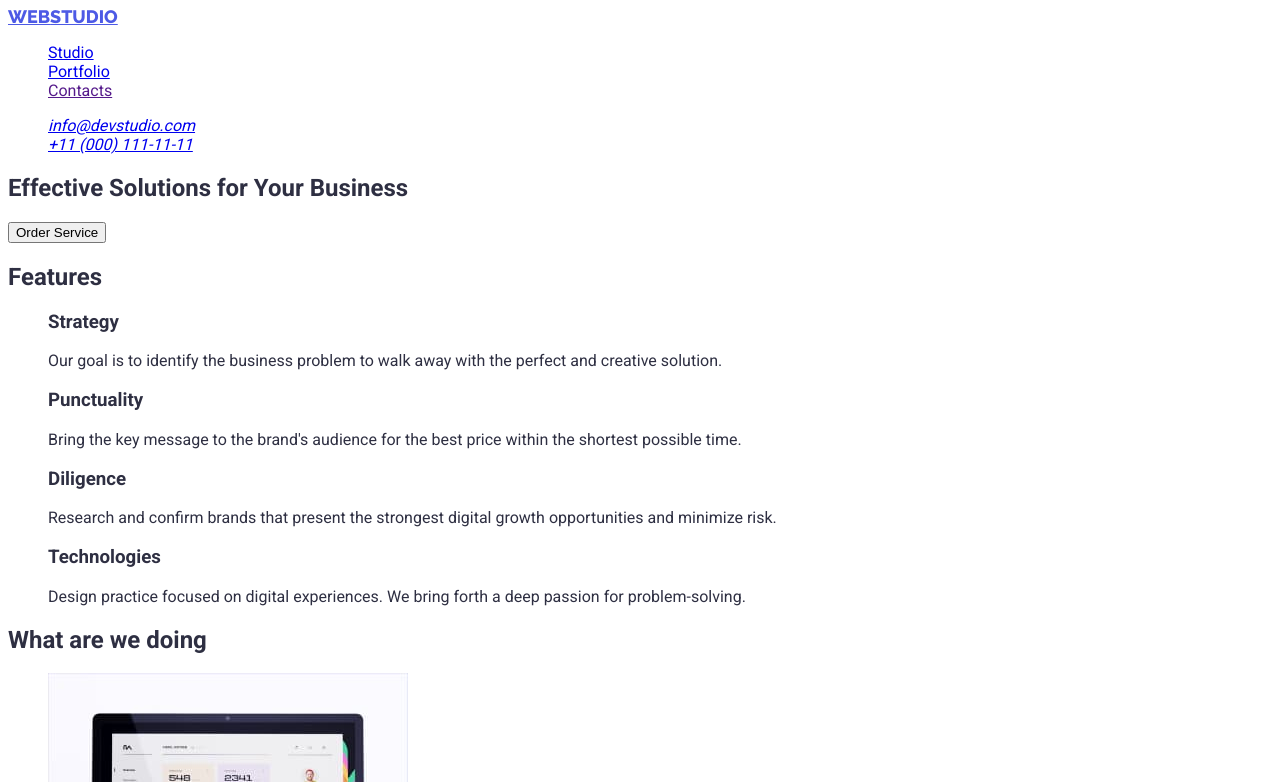
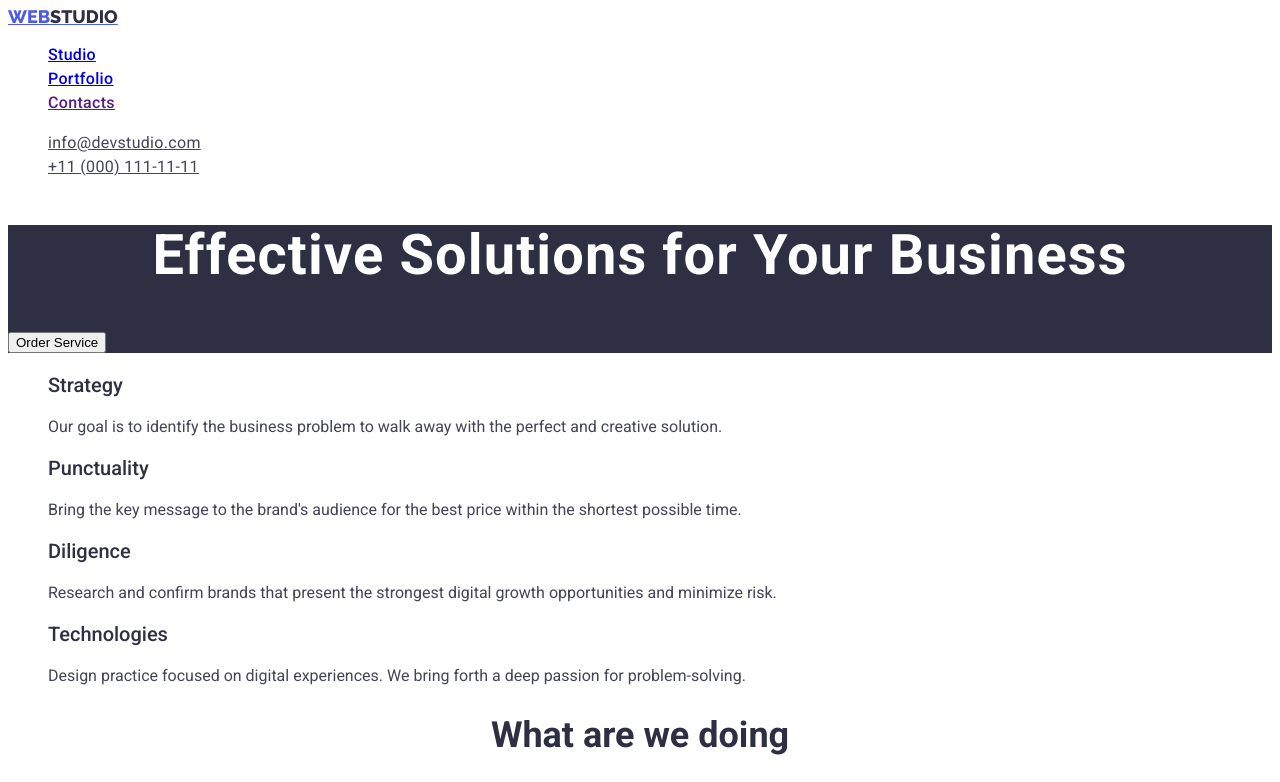
Before and after one commit to IgorKonoval/goit-markup-hw-02, a plain HTML site: page index.html in a window 1280 px wide. Shown: the top 782 px of the page. Drawn offline with Linux system fonts and the light colour scheme.

Commit message:
styles index.html

```diff
--- a/css/styles.css
+++ b/css/styles.css
@@ -1,8 +1,11 @@
+:root {
+  --text-color: #2e2f42;
+}
 body {
   font-family: 'Roboto', sans-serif;
   font-size: 16px;
   background-color: #ffffff;
-  color: #2e2f42;
+  color: var(--text-color);
 }
 .list {
   list-style: none;
@@ -14,7 +17,67 @@ body {
   font-size: 18px;
   line-height: 0.86;
 }
+.logo-header {
+  color: var(--text-color);
+}
+
 .sate-nav .link:hover,
 .sate-nav .link:focus {
   color: #4d5ae5;
 }
+.sate-nav {
+  font-style: normal;
+  font-weight: 500;
+  font-size: 16px;
+  line-height: 24px;
+  letter-spacing: 0.02em;
+  color: var(--text-color);
+}
+.address a {
+  font-style: normal;
+  font-weight: 400;
+  font-size: 16px;
+  line-height: 24px;
+  letter-spacing: 0.02em;
+  color: #434455;
+}
+.hero {
+  background: var(--text-color);
+}
+.hero-title {
+  font-style: normal;
+  font-weight: 700;
+  font-size: 56px;
+  line-height: 60px;
+  text-align: center;
+  letter-spacing: 0.02em;
+  color: #ffffff;
+}
+.section-title {
+  font-style: normal;
+  font-weight: 700;
+  font-size: 36px;
+  line-height: 40px;
+  text-align: center;
+}
+.cloud {
+  background: #f4f4fd;
+}
+.section-list {
+  font-style: normal;
+  font-weight: 500;
+  font-size: 20px;
+  line-height: 24px;
+}
+.text {
+  color: #434455;
+}
+.team {
+  text-align: center;
+}
+.footer {
+  background: var(--text-color);
+}
+.footer-text {
+  color: #f4f4fd;
+}
--- a/index.html
+++ b/index.html
@@ -6,7 +6,6 @@
     <meta name="viewport" content="width=device-width, initial-scale=1.0" />
     <link rel="preconnect" href="https://fonts.googleapis.com" />
     <link rel="preconnect" href="https://fonts.gstatic.com" crossorigin />
-    <link rel="preconnect" href="https://fonts.googleapis.com" />
     <link
       href="https://fonts.googleapis.com/css2?family=Raleway:wght@800&family=Roboto:wght@400;500;700&display=swap"
       rel="stylesheet"
@@ -17,7 +16,7 @@
   <body>
     <header>
       <nav>
-        <a href="./index.html" class="logo"><span>WEB</span>STUDIO</a>
+        <a href="./index.html" class="logo">WEB<span class="logo-header">STUDIO</span></a>
         <ul class="sate-nav list">
           <li><a href="./index.html" class="link">Studio</a></li>
           <li><a href="./portfolio.html" class="link">Portfolio</a></li>
@@ -25,56 +24,56 @@
         </ul>
       </nav>
       <address>
-        <ul class="list">
+        <ul class="list address">
           <li>
-            <a href="mailto:info@devstudio.com">info@devstudio.com</a>
+            <a href="mailto:info@devstudio.com" class="link">info@devstudio.com</a>
           </li>
           <li>
-            <a href="tel:+110001111111">+11 (000) 111-11-11</a>
+            <a href="tel:+110001111111" class="link">+11 (000) 111-11-11</a>
           </li>
         </ul>
       </address>
     </header>
     <main>
-      <section>
-        <h1>Effective Solutions for Your Business</h1>
+      <section class="hero">
+        <h1 class="hero-title">Effective Solutions for Your Business</h1>
         <button type="button">Order Service</button>
       </section>
-      <section>
-        <h2>Features</h2>
+      <section class="section">
+        <h2 hidden>Features</h2>
         <ul class="list">
           <li>
-            <h3>Strategy</h3>
-            <p>
+            <h3 class="section-list">Strategy</h3>
+            <p class="text">
               Our goal is to identify the business problem to walk away with the perfect and
               creative solution.
             </p>
           </li>
           <li>
-            <h3>Punctuality</h3>
-            <p>
+            <h3 class="section-list">Punctuality</h3>
+            <p class="text">
               Bring the key message to the brand's audience for the best price within the shortest
               possible time.
             </p>
           </li>
           <li>
-            <h3>Diligence</h3>
-            <p>
+            <h3 class="section-list">Diligence</h3>
+            <p class="text">
               Research and confirm brands that present the strongest digital growth opportunities
               and minimize risk.
             </p>
           </li>
           <li>
-            <h3>Technologies</h3>
-            <p>
+            <h3 class="section-list">Technologies</h3>
+            <p class="text">
               Design practice focused on digital experiences. We bring forth a deep passion for
               problem-solving.
             </p>
           </li>
         </ul>
       </section>
-      <section>
-        <h2>What are we doing</h2>
+      <section class="section">
+        <h2 class="section-title">What are we doing</h2>
         <ul class="list">
           <li>
             <img src="./images/rectangle1.jpg" alt="Computer" width="360" height="300" />
@@ -87,35 +86,35 @@
           </li>
         </ul>
       </section>
-      <section>
-        <h2>Our Team</h2>
+      <section class="section cloud">
+        <h2 class="section-title">Our Team</h2>
         <ul class="list">
           <li>
             <img src="./images/guerrero.jpg" alt="Mark Guerrero" width="264" height="260" />
-            <h3>Mark Guerrero</h3>
-            <p>Product Designer</p>
+            <h3 class="section-list team">Mark Guerrero</h3>
+            <p class="text team">Product Designer</p>
           </li>
           <li>
             <img src="./images/ford.jpg" alt="Tom Ford" width="264" height="260" />
-            <h3>Tom Ford</h3>
-            <p>Frontend Developer</p>
+            <h3 class="section-list team">Tom Ford</h3>
+            <p class="text team">Frontend Developer</p>
           </li>
           <li>
             <img src="./images/garcia.jpg" alt="Camila Garcia" width="264" height="260" />
-            <h3>Camila Garcia</h3>
-            <p>Marketing</p>
+            <h3 class="section-list team">Camila Garcia</h3>
+            <p class="text team">Marketing</p>
           </li>
           <li>
             <img src="./images/wilson.jpg" alt="Daniel Wilson" width="264" height="260" />
-            <h3>Daniel Wilson</h3>
-            <p>UI Designer</p>
+            <h3 class="section-list team">Daniel Wilson</h3>
+            <p class="text team">UI Designer</p>
           </li>
         </ul>
       </section>
     </main>
-    <footer>
-      <a href="./index.html">WebStudio</a>
-      <p>
+    <footer class="footer">
+      <a href="./index.html" class="logo">WEB<span class="footer-text">STUDIO</span></a>
+      <p class="footer-text">
         Increase the flow of customers and sales for your business with digital marketing & growth
         solutions.
       </p>
```
